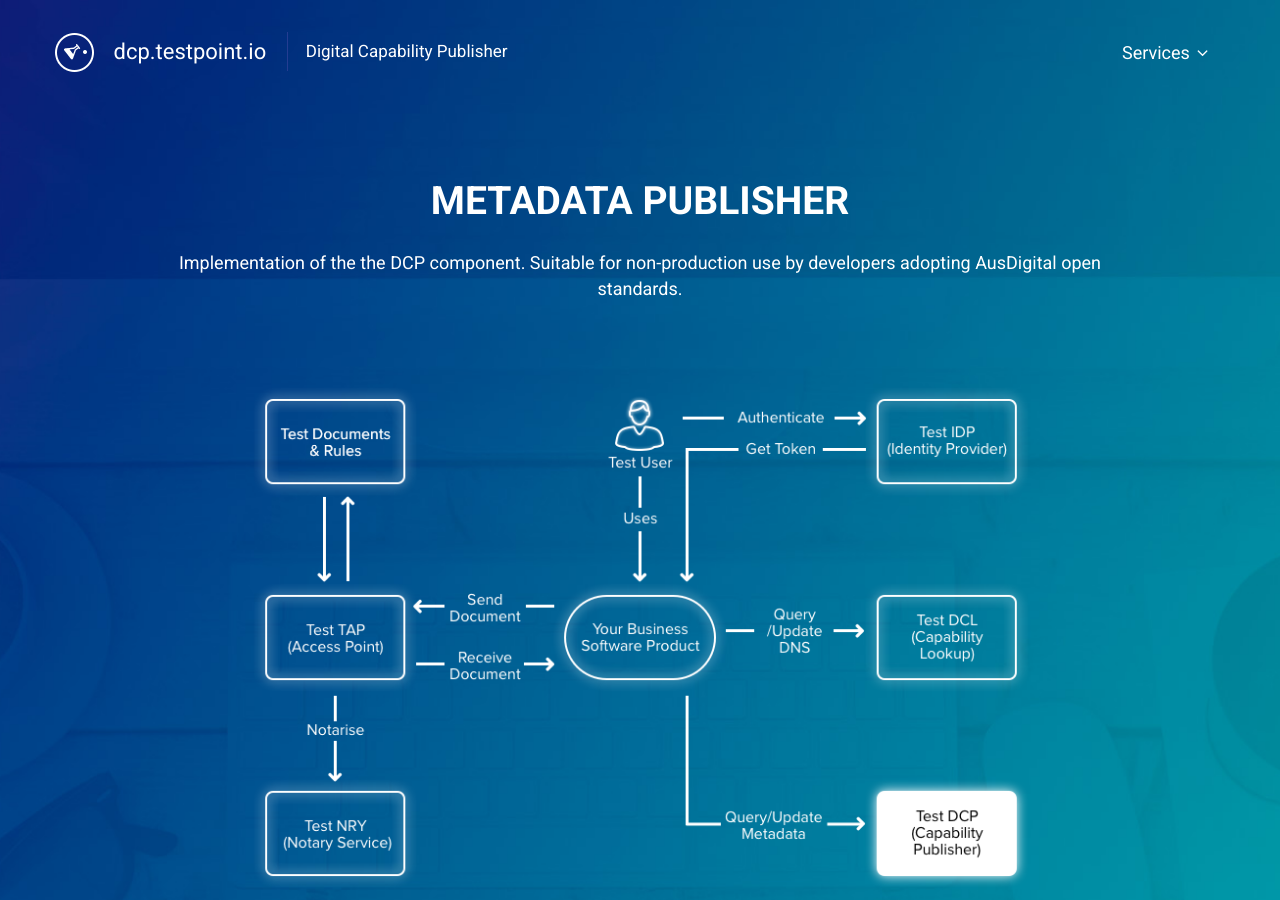
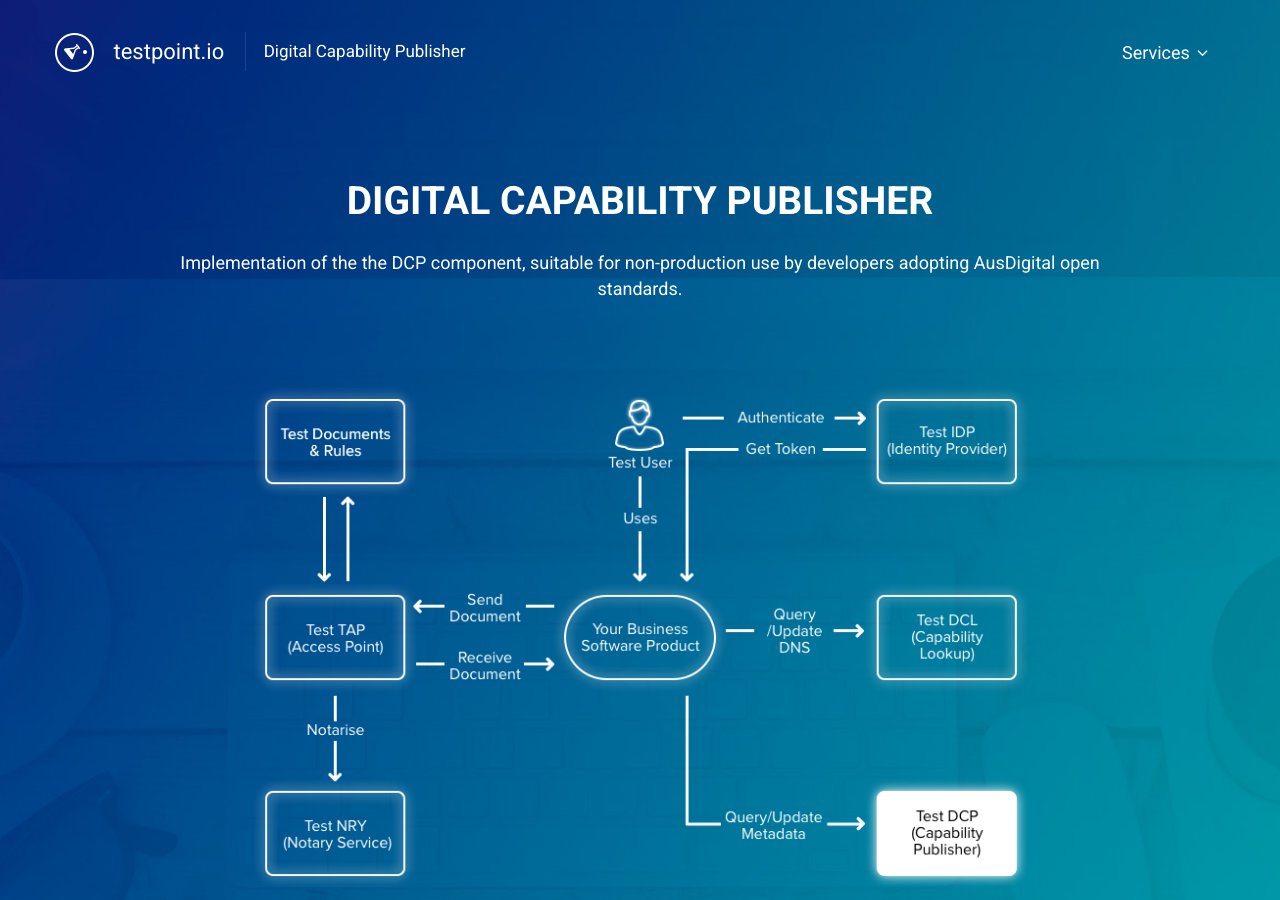
Before and after one commit to test-point/test-point.github.io, a Jekyll site: the page built from pages/dcp.md, in a window 1280 px wide and 900 px high. Built offline with Jekyll 4.4.1, drawn with Linux system fonts in a browser that asks for light colours.

Commit message:
remove subdomain from dcp.testpoint.io page

```diff
--- a/pages/dcp.md
+++ b/pages/dcp.md
@@ -1,13 +1,12 @@
 ---
 layout: page
-title: Metadata publisher
+title: Digital Capability Publisher
 classWrapper: dcp
-description: Implementation of the the DCP component. Suitable for non-production use by developers adopting AusDigital open standards.
+description: Implementation of the the DCP component, suitable for non-production use by developers adopting AusDigital open standards.
 pageName: dcp
 diagram: /images/diagrams/test-dcp.png
 diagramMobile: /images/diagrams/test-dcp-mobile.png
 tabsTitle: Resources
 permalink: /dcp
 tagline: Digital Capability Publisher
-subdomain: dcp
 ---
```
